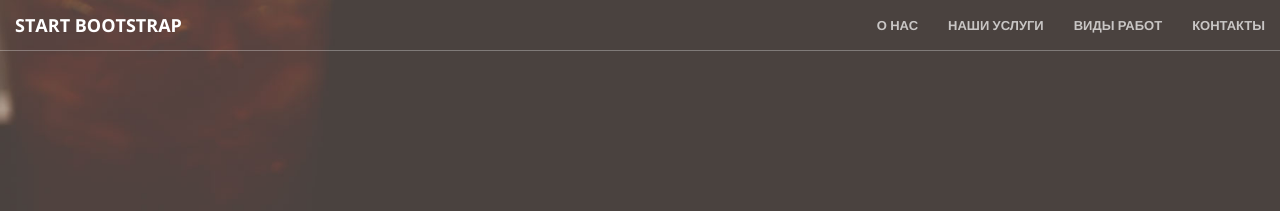
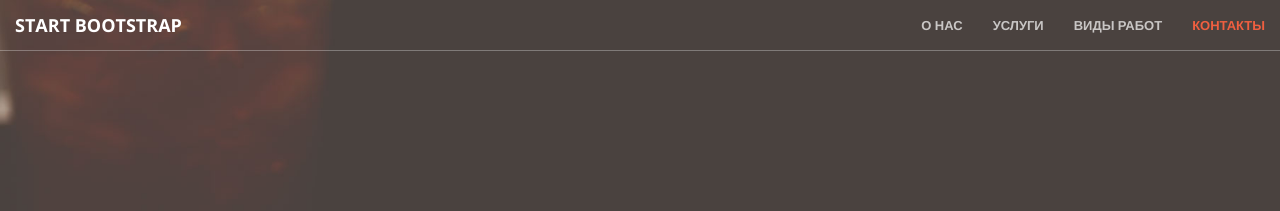
Before and after one commit to Magnum800/e-motors, a Jekyll site: the page built from index.html, in a window 1280 px wide. Shown: the top 211 px of the page. Built offline with Jekyll 4.4.1, drawn with Linux system fonts in a browser that asks for light colours.

Commit message:
Update nav.html

```diff
--- a/_includes/nav.html
+++ b/_includes/nav.html
@@ -15,16 +15,16 @@
         <div class="collapse navbar-collapse" id="bs-example-navbar-collapse-1">
             <ul class="nav navbar-nav navbar-right">
                 <li>
-                    <a class="page-scroll" href="#о нас">о нас</a>
+                    <a class="page-scroll" href="about">о нас</a>
                 </li>
                 <li>
-                    <a class="page-scroll" href="#наши услуги">наши услуги</a>
+                    <a class="page-scroll" href="#services">услуги</a>
                 </li>
                 <li>
-                    <a class="page-scroll" href="#виды работ">виды работ</a>
+                    <a class="page-scroll" href="#portfolio">виды работ</a>
                 </li>
                 <li>
-                    <a class="page-scroll" href="#контакты">контакты</a>
+                    <a class="page-scroll" href="#contact">контакты</a>
                 </li>
             </ul>
         </div>
```
